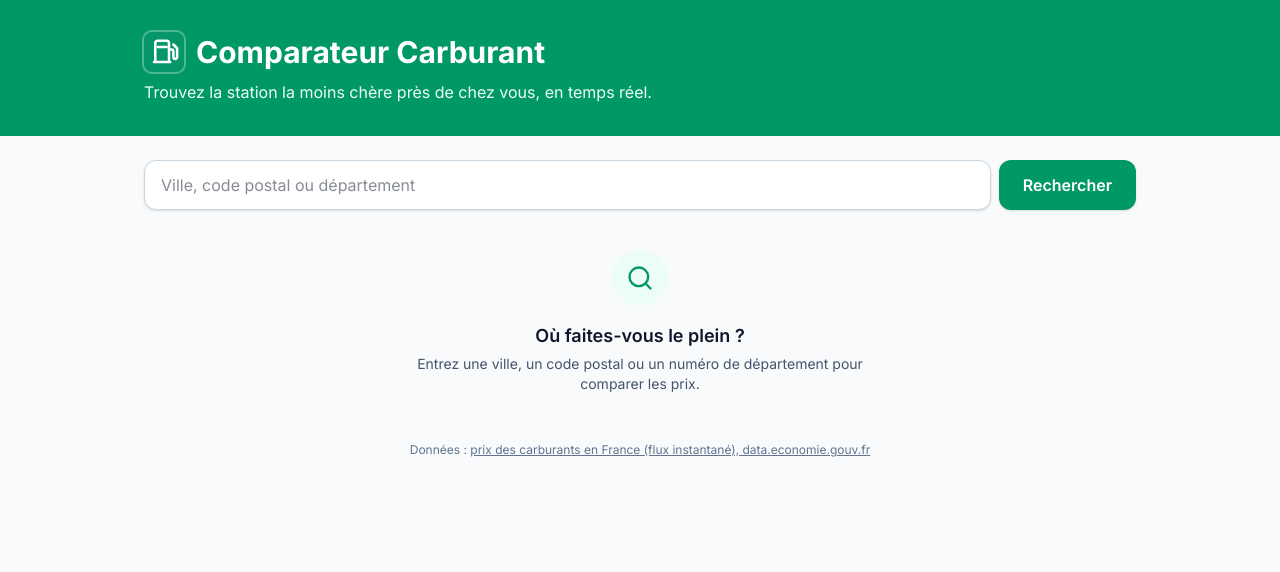
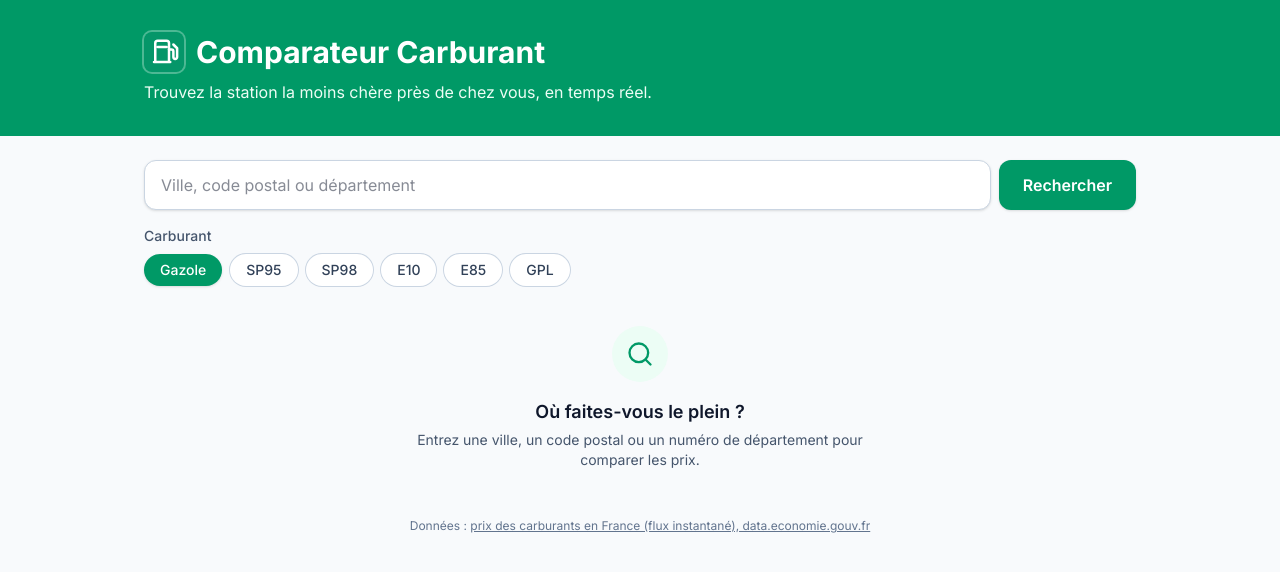
Before and after one commit to mehdipares/ComparateurCarburant, a React (Vite) app: page / in a window 1280 px wide. Shown: the top 572 px of the page. Built offline with nearby package versions, Linux system fonts and the light colour scheme.

Commit message:
feat: filtre des stations par type de carburant

```diff
--- a/src/App.jsx
+++ b/src/App.jsx
@@ -1,10 +1,16 @@
+import FuelFilter from './components/FuelFilter'
 import Header from './components/Header'
 import SearchBar from './components/SearchBar'
 import SearchResults from './components/SearchResults'
+import useSelectedFuel from './hooks/useSelectedFuel'
 import useStations from './hooks/useStations'
 
 function App() {
   const { stations, status, lastQuery, searchByLocation, retry } = useStations()
+  const [selectedFuel, setSelectedFuel] = useSelectedFuel()
+
+  // Donnée dérivée : recalculée à chaque rendu, sans nouvel appel à l'API
+  const visibleStations = stations.filter((station) => station.prices[selectedFuel] != null)
 
   return (
     <div className="min-h-screen font-sans">
@@ -12,10 +18,13 @@ function App() {
 
       <main className="mx-auto max-w-5xl px-4 py-6">
         <SearchBar onSearch={searchByLocation} isLoading={status === 'loading'} />
+        <FuelFilter selectedFuel={selectedFuel} onChange={setSelectedFuel} />
 
         <SearchResults
           status={status}
           stations={stations}
+          visibleStations={visibleStations}
+          selectedFuel={selectedFuel}
           lastQuery={lastQuery}
           onRetry={retry}
         />
--- /dev/null
+++ b/src/components/FuelFilter.jsx
@@ -0,0 +1,33 @@
+import { FUELS } from '../utils/fuels'
+
+function FuelFilter({ selectedFuel, onChange }) {
+  return (
+    <fieldset className="mt-4">
+      <legend className="mb-2 text-sm font-medium text-slate-600">Carburant</legend>
+
+      <div className="flex flex-wrap gap-2">
+        {FUELS.map((fuel) => {
+          const isSelected = fuel.id === selectedFuel
+
+          return (
+            <button
+              key={fuel.id}
+              type="button"
+              aria-pressed={isSelected}
+              onClick={() => onChange(fuel.id)}
+              className={`rounded-full px-4 py-1.5 text-sm font-medium transition focus-visible:outline-2 focus-visible:outline-offset-2 focus-visible:outline-emerald-600 ${
+                isSelected
+                  ? 'bg-emerald-600 text-white shadow-sm'
+                  : 'bg-white text-slate-700 ring-1 ring-slate-300 hover:bg-slate-100'
+              }`}
+            >
+              {fuel.label}
+            </button>
+          )
+        })}
+      </div>
+    </fieldset>
+  )
+}
+
+export default FuelFilter
--- a/src/components/SearchResults.jsx
+++ b/src/components/SearchResults.jsx
@@ -1,10 +1,11 @@
 import StationList from './StationList'
 import StationListSkeleton from './StationListSkeleton'
 import StatusMessage from './StatusMessage'
+import { getFuelLabel } from '../utils/fuels'
 
 // Choisit quoi afficher selon l'état de la recherche.
 // Chaque `if` traite un cas puis sort de la fonction (early return).
-function SearchResults({ status, stations, lastQuery, onRetry }) {
+function SearchResults({ status, stations, visibleStations, selectedFuel, lastQuery, onRetry }) {
   if (status === 'idle') {
     return (
       <StatusMessage
@@ -39,7 +40,17 @@ function SearchResults({ status, stations, lastQuery, onRetry }) {
     )
   }
 
-  return <StationList stations={stations} />
+  // Des stations existent, mais aucune ne vend le carburant choisi
+  if (visibleStations.length === 0) {
+    return (
+      <StatusMessage
+        title={`${getFuelLabel(selectedFuel)} indisponible`}
+        description={`Aucune des stations trouvées pour « ${lastQuery} » ne propose ce carburant. Essayez-en un autre.`}
+      />
+    )
+  }
+
+  return <StationList stations={visibleStations} selectedFuel={selectedFuel} />
 }
 
 export default SearchResults
--- a/src/components/StationCard.jsx
+++ b/src/components/StationCard.jsx
@@ -1,30 +1,44 @@
-import { FUELS } from '../utils/fuels'
+import { FUELS, getFuelLabel } from '../utils/fuels'
 import { formatPrice } from '../utils/format'
 
-function StationCard({ station }) {
-  // On n'affiche que les carburants vendus par la station
-  const availableFuels = FUELS.filter((fuel) => station.prices[fuel.id] != null)
+function StationCard({ station, selectedFuel }) {
+  // Les autres carburants vendus par la station, affichés en plus petit
+  const otherFuels = FUELS.filter(
+    (fuel) => fuel.id !== selectedFuel && station.prices[fuel.id] != null,
+  )
 
   const directionsUrl = `https://www.google.com/maps/dir/?api=1&destination=${station.latitude},${station.longitude}`
 
   return (
     <article className="flex flex-col rounded-2xl bg-white p-4 shadow-sm ring-1 ring-slate-200 transition hover:shadow-md">
-      <h3 className="font-semibold capitalize leading-snug">{station.address}</h3>
-      <p className="text-sm text-slate-500">
-        {station.postalCode} {station.city}
-      </p>
+      <div className="flex items-start justify-between gap-3">
+        <div className="min-w-0">
+          <h3 className="font-semibold capitalize leading-snug">{station.address}</h3>
+          <p className="text-sm text-slate-500">
+            {station.postalCode} {station.city}
+          </p>
+        </div>
 
-      {availableFuels.length > 0 ? (
-        <ul className="mt-4 grid grid-cols-3 gap-2">
-          {availableFuels.map((fuel) => (
-            <li key={fuel.id} className="rounded-lg bg-slate-50 px-2 py-1.5 text-center">
-              <span className="block text-xs font-medium text-slate-500">{fuel.label}</span>
-              <span className="text-sm font-semibold">{formatPrice(station.prices[fuel.id])}</span>
+        {/* Prix du carburant sélectionné, mis en avant */}
+        <div className="shrink-0 rounded-xl bg-emerald-50 px-3 py-2 text-right">
+          <span className="block text-xs font-medium text-emerald-700">
+            {getFuelLabel(selectedFuel)}
+          </span>
+          <span className="text-lg font-bold text-emerald-800">
+            {formatPrice(station.prices[selectedFuel])}
+          </span>
+        </div>
+      </div>
+
+      {otherFuels.length > 0 && (
+        <ul className="mt-4 flex flex-wrap gap-x-4 gap-y-1 text-xs text-slate-500">
+          {otherFuels.map((fuel) => (
+            <li key={fuel.id}>
+              {fuel.label}{' '}
+              <span className="font-medium text-slate-700">{formatPrice(station.prices[fuel.id])}</span>
             </li>
           ))}
         </ul>
-      ) : (
-        <p className="mt-4 text-sm text-slate-500">Aucun prix disponible.</p>
       )}
 
       <a
--- a/src/components/StationList.jsx
+++ b/src/components/StationList.jsx
@@ -1,6 +1,6 @@
 import StationCard from './StationCard'
 
-function StationList({ stations }) {
+function StationList({ stations, selectedFuel }) {
   return (
     <section className="mt-6">
       <h2 className="mb-3 text-sm font-medium text-slate-600">
@@ -9,7 +9,7 @@ function StationList({ stations }) {
 
       <div className="grid gap-4 sm:grid-cols-2 lg:grid-cols-3">
         {stations.map((station) => (
-          <StationCard key={station.id} station={station} />
+          <StationCard key={station.id} station={station} selectedFuel={selectedFuel} />
         ))}
       </div>
     </section>
--- /dev/null
+++ b/src/hooks/useSelectedFuel.js
@@ -0,0 +1,34 @@
+import { useEffect, useState } from 'react'
+import { DEFAULT_FUEL, FUELS } from '../utils/fuels'
+
+const STORAGE_KEY = 'selectedFuel'
+
+// Lit le carburant enregistré lors d'une visite précédente
+function readSavedFuel() {
+  try {
+    const savedFuel = localStorage.getItem(STORAGE_KEY)
+    const isValid = FUELS.some((fuel) => fuel.id === savedFuel)
+    return isValid ? savedFuel : DEFAULT_FUEL
+  } catch {
+    return DEFAULT_FUEL // localStorage peut être bloqué (navigation privée, réglages)
+  }
+}
+
+// Carburant sélectionné, mémorisé dans le navigateur entre deux visites
+function useSelectedFuel() {
+  // On passe la fonction (sans parenthèses) : React ne l'appelle qu'au premier rendu
+  const [selectedFuel, setSelectedFuel] = useState(readSavedFuel)
+
+  // À chaque changement de carburant, on l'enregistre
+  useEffect(() => {
+    try {
+      localStorage.setItem(STORAGE_KEY, selectedFuel)
+    } catch {
+      // Stockage indisponible : l'app fonctionne quand même, sans mémoriser le choix
+    }
+  }, [selectedFuel])
+
+  return [selectedFuel, setSelectedFuel]
+}
+
+export default useSelectedFuel
--- a/src/utils/fuels.js
+++ b/src/utils/fuels.js
@@ -8,3 +8,9 @@ export const FUELS = [
   { id: 'e85', label: 'E85' },
   { id: 'gplc', label: 'GPL' },
 ]
+
+export const DEFAULT_FUEL = 'gazole'
+
+export function getFuelLabel(fuelId) {
+  return FUELS.find((fuel) => fuel.id === fuelId)?.label ?? fuelId
+}
```
